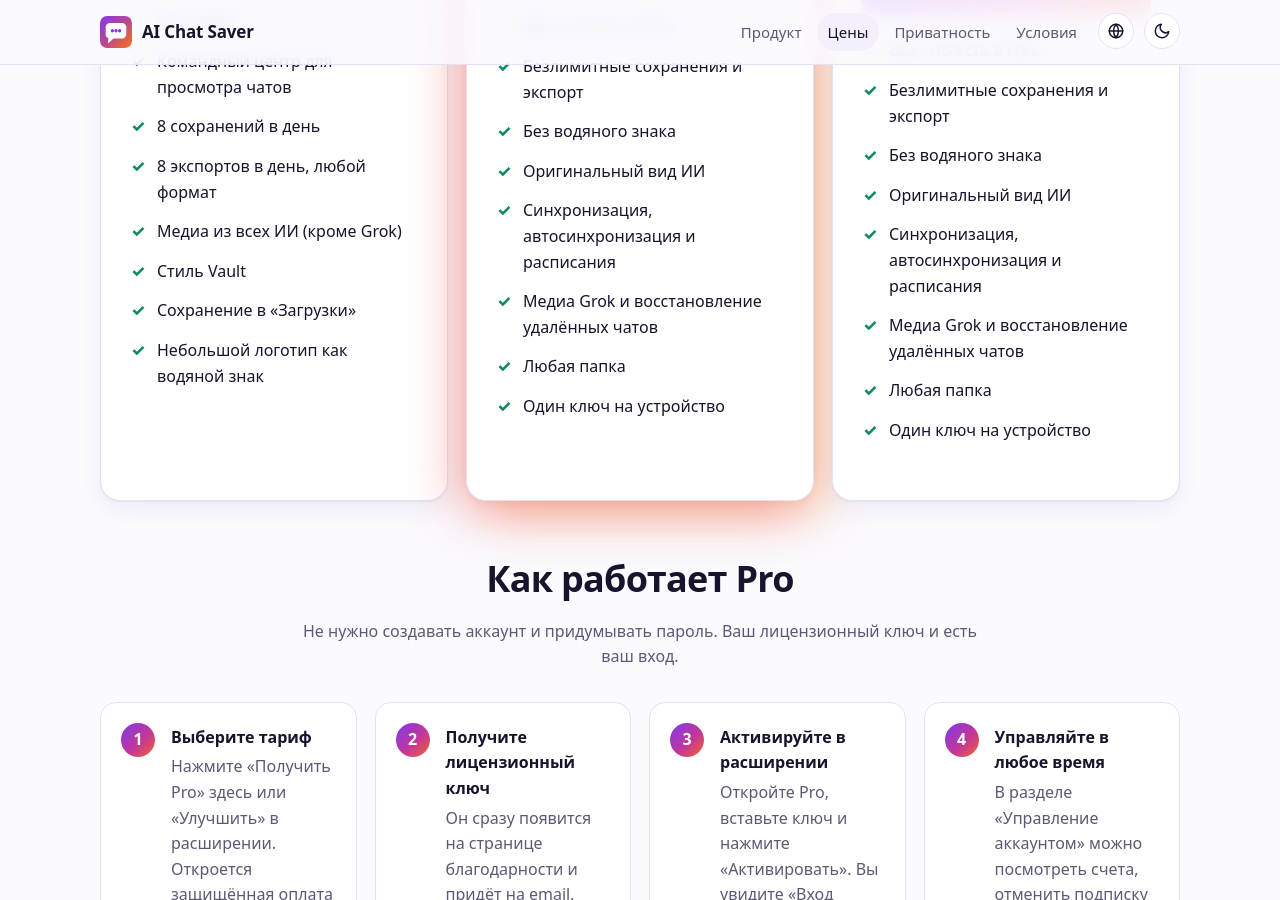
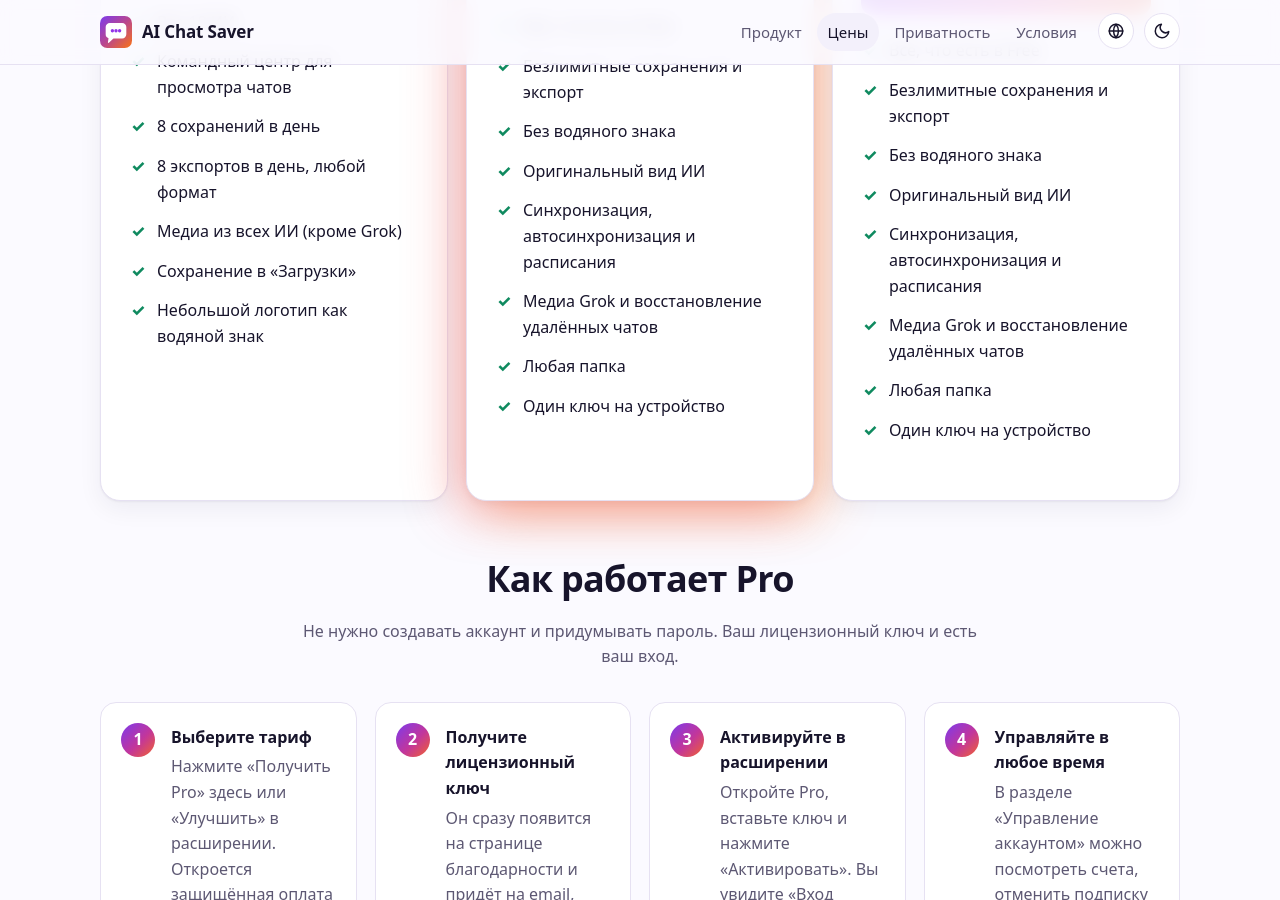
Before and after one commit to aichatsaver/aichatsaver.github.io, a Jekyll site: the page built from ru/pricing.html, in a window 1280 px wide and 900 px high, scrolled down 541 px. Built offline with Jekyll 4.4.1, drawn with Linux system fonts in a browser that asks for light colours.

Commit message:
Pricing: remove look bullet from Free (Free 7, Pro 8) (ru)

```diff
--- a/_data/i18n/ru.yml
+++ b/_data/i18n/ru.yml
@@ -37,7 +37,6 @@ meta:
   - "8 сохранений в день"
   - "8 экспортов в день, любой формат"
   - "Медиа из всех ИИ (кроме Grok)"
-  - "Стиль Vault"
   - "Сохранение в «Загрузки»"
   - "Небольшой логотип как водяной знак"
   pro_features:
```
